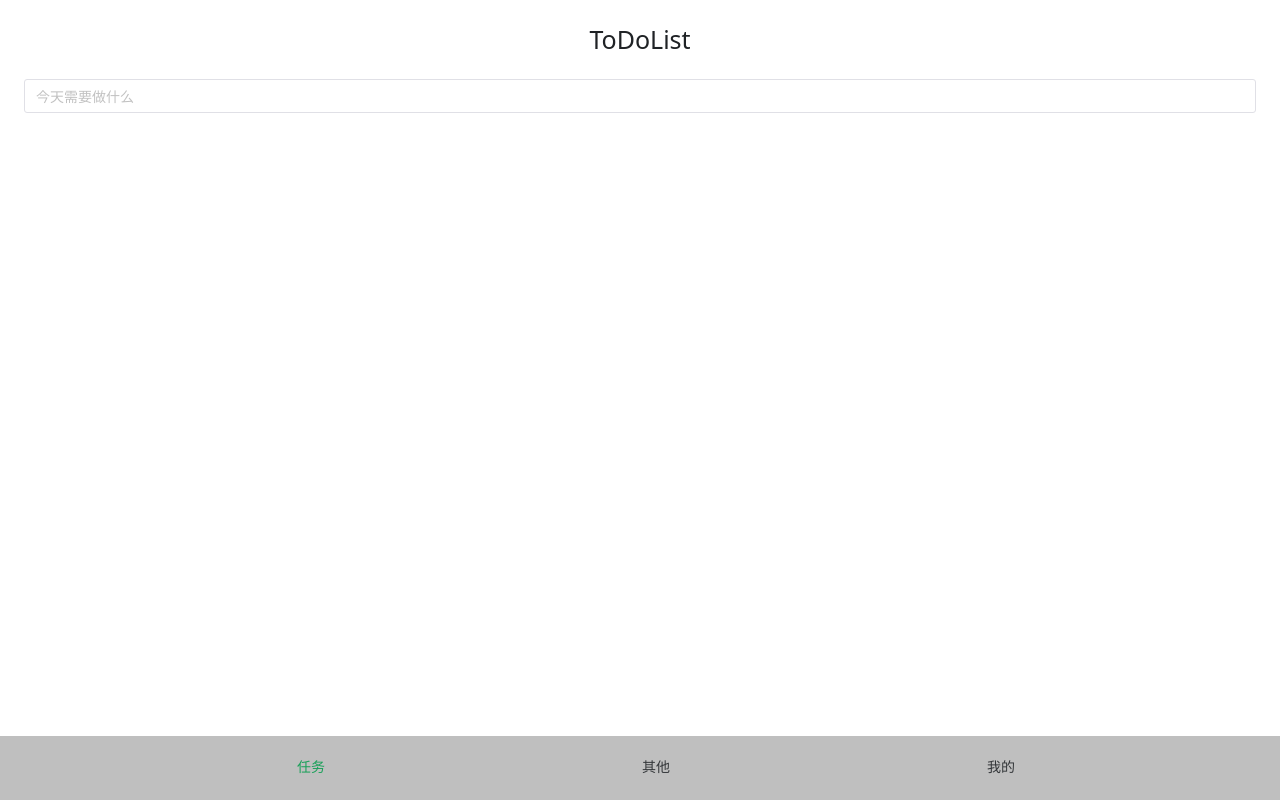
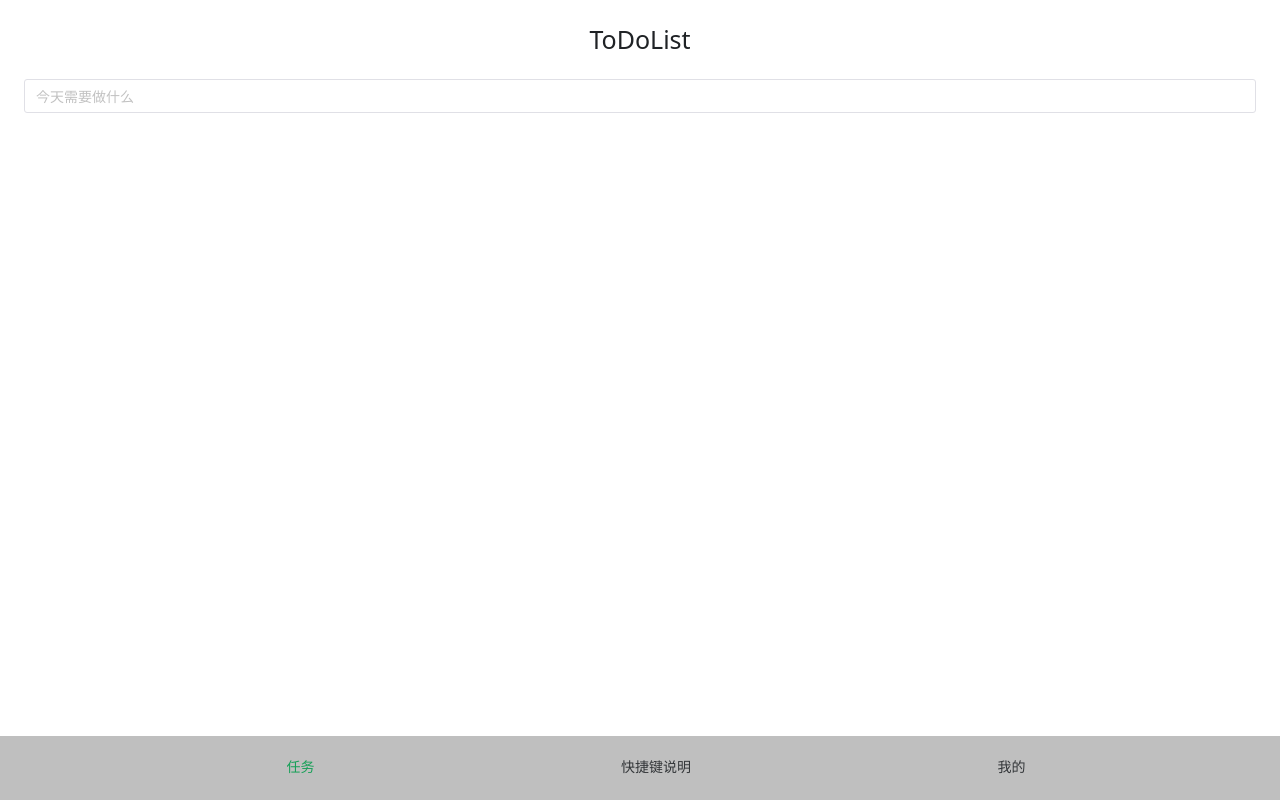
Before and after one commit to cary-z/ToDoList, a Vue app: page /#/home in a window 1280 px wide. Built offline with nearby package versions, Linux system fonts and the light colour scheme; some icons are missing.

Commit message:
feat and fix：增加快捷键说明和优化了功能

```diff
--- a/src/components/FooterBar.vue
+++ b/src/components/FooterBar.vue
@@ -10,7 +10,7 @@ import { h } from 'vue'
 import { useRoute } from 'vue-router'
 import router from '../router/router'
 import { NIcon } from 'naive-ui'
-import { List, CalendarClearSharp, Person } from '@vicons/ionicons5'
+import { List, NewspaperOutline, CalendarClearSharp, Person } from '@vicons/ionicons5'
 function renderIcon(icon: any) {
   return () => h(NIcon, null, { default: () => h(icon) })
 }
@@ -29,11 +29,17 @@ const menuOptions: menuOptions_item[] = [
     path: '/home'
   },
   {
-    label: '其他',
-    key: '/sign-in',
-    icon: renderIcon(CalendarClearSharp),
-    path: '/sign-in'
+    label: '快捷键说明',
+    key: '/explain',
+    icon: renderIcon(NewspaperOutline),
+    path: '/explain'
   },
+  // {
+  //   label: '其他',
+  //   key: '',
+  //   icon: renderIcon(CalendarClearSharp),
+  //   path: ''
+  // },
   {
     label: '我的',
     key: '/profile',
@@ -45,6 +51,7 @@ export default {
   components: {
     List,
     Person,
+    NewspaperOutline,
     CalendarClearSharp
   },
   setup() {
--- a/src/router/router.ts
+++ b/src/router/router.ts
@@ -9,13 +9,18 @@ const routes = [
       {
         path: '/home',
         name: 'home',
-        component: () => import('../views/home/Home.vue'),
+        component: () => import('../views/home/Home.vue')
+      },
+      {
+        path: '/explain',
+        name: 'explain',
+        component: () => import('../views/explain/Explain.vue')
       },
       {
         path: '/profile',
         name: 'profile',
-        component: () => import('../views/profile/Profile.vue'),
-      },
+        component: () => import('../views/profile/Profile.vue')
+      }
     ]
   },
   {
@@ -26,7 +31,7 @@ const routes = [
       {
         path: '/sign-in',
         name: 'sign-in',
-        component: () => import('../views/sign/SignIn.vue'),
+        component: () => import('../views/sign/SignIn.vue')
       }
     ]
   }
--- a/src/use/common/usePlan.ts
+++ b/src/use/common/usePlan.ts
@@ -21,7 +21,11 @@ export default function () {
     content.value = ''
   }
 
-  const edit_plan = (index: number, instance: any) => {
+  const edit_plan = (event: KeyboardEvent, index: number, instance: any) => {
+    if (event.code === 'ControlLeft' || event.code === 'ControlRight') {
+      plan_list[index].checked = !plan_list[index].checked
+      return
+    }
     plan_list[index].disabled = false
     nextTick(() => {
       ;(instance?.refs['input_' + index] as HTMLElement).focus()
@@ -64,9 +68,12 @@ export default function () {
         }
       }
     }
-    if (event.code === 'ControlLeft') {
+    if (event.code === 'ControlLeft' || event.code === 'ControlRight') {
       plan_list[index].checked = !plan_list[index].checked
       ;(event.target as HTMLElement).blur()
+      nextTick(() => {
+        ;(instance?.refs['show_input_' + index] as HTMLElement).focus()
+      })
     }
   }
   return { plan_list, content, addplan, edit_plan, delete_plan, save_plan, keyup_seach, keyup_plan }
--- /dev/null
+++ b/src/views/explain/Explain.vue
@@ -0,0 +1,18 @@
+<template>
+  <div class="m-3">
+    <h4 class="text-center">快捷键说明</h4>
+    <div>1.tab键可以任意在输入框中切换</div>
+    <div>2.回车Enter键可以生成任务和确定修改任务</div>
+    <div>3.输入状态下按esc键可以清除输入框内容，如果输入框内容为空则删除任务</div>
+    <div>4.聚焦状态下按ctrl键可以完成或取消完成任务</div>
+  </div>
+</template>
+
+<script>
+// import { defineComponent  } from 'vue'
+export default {
+
+}
+</script>
+<style>
+</style>
--- a/src/views/home/Home.vue
+++ b/src/views/home/Home.vue
@@ -20,8 +20,9 @@
             :key="'plan_'+index">
         <n-input v-show="item.disabled"
                  v-model:value="item.content"
-                 @dblclick="edit_plan(index,instance)"
-                 @keyup="edit_plan(index,instance)"
+                 @dblclick="edit_plan($event,index,instance)"
+                 @keyup="edit_plan($event,index,instance)"
+                 :ref="'show_input_'+index"
                  :placeholder="'计划'+(index+1)"
                  readonly
                  type="text">
```
